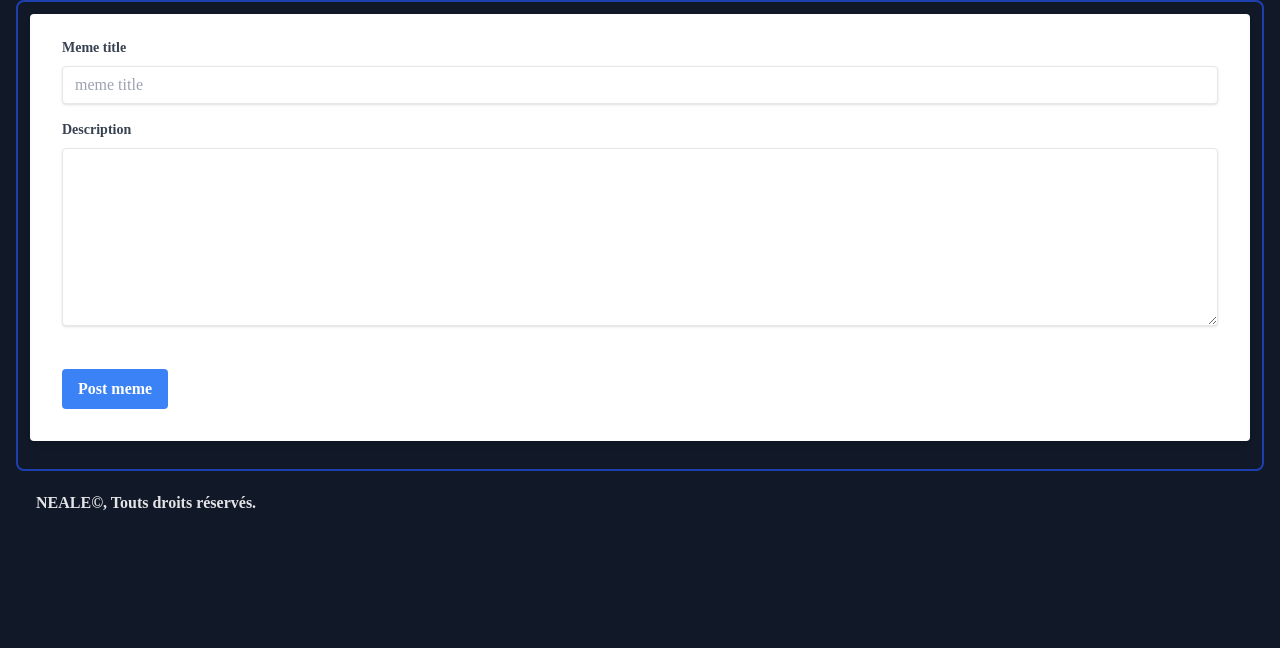
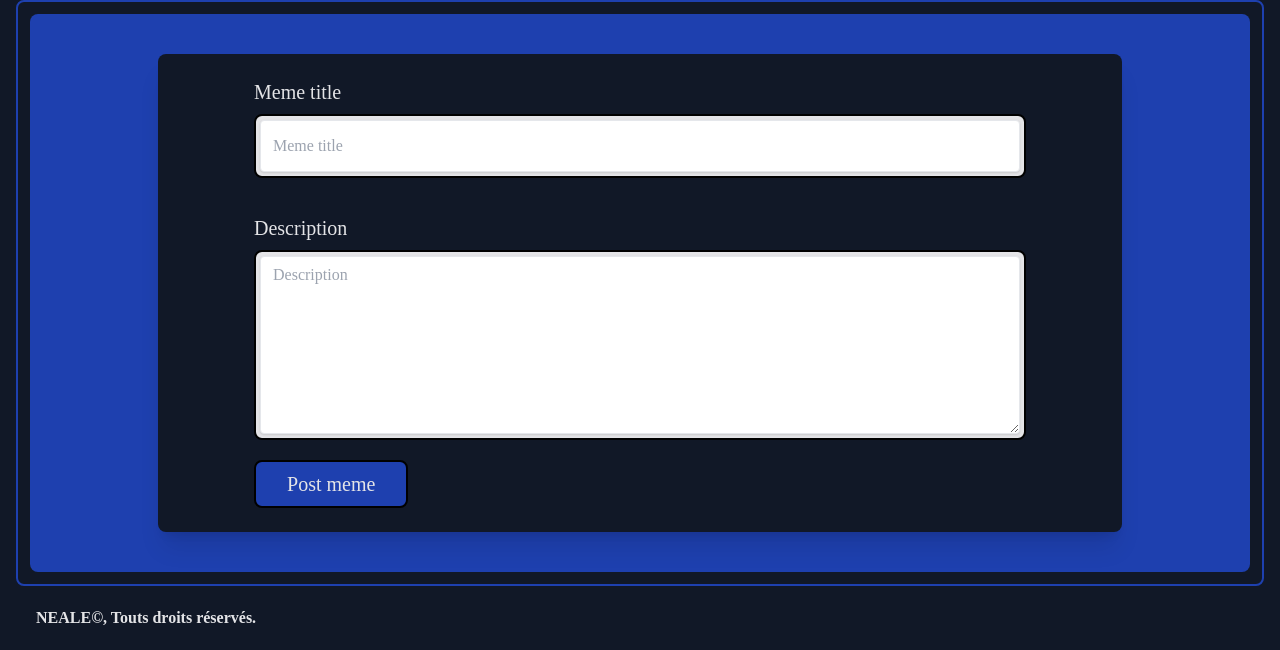
Before and after one commit to Hurlemort/NEALE, a Flask app: page /memes/new in a window 1280 px wide. Shown: the part 152-802 px from the top of the page. Run offline with Flask 3, Linux system fonts and the light colour scheme; some libraries are stand-ins or nearby versions.

Commit message:
New même version finale (normalement)

```diff
--- a/templates/newmeme.html
+++ b/templates/newmeme.html
@@ -7,20 +7,23 @@
 {% endif %}
 
 
-
-<form method="POST" action="{{ url_for('newmeme')}}" class="bg-white shadow-md rounded px-8 pt-6 pb-8 mb-4">
-  <div class="mb-4">
-    <label class="block text-gray-700 text-sm font-bold mb-2">Meme title</label>
-    <div>
-      <input class="shadow appearance-none border rounded w-full py-2 px-3 text-gray-700 leading-tight focus:outline-none focus:shadow-outline" type="text" name="title" placeholder="meme title">
+<div class="bg-blue-800 py-10 rounded-lg">
+  <form method="POST" action="{{ url_for('newmeme')}}" class="border-12 border-black shadow-xl rounded-lg py-6 px-24 mx-32 bg-gray-900">
+    <div class="mb-4">
+      <label class="flex text-xl text-zinc-200 pb-2">
+        Meme title
+      </label>
+      <div class="flex border-2 rounded-lg p-1 border-black h-16 bg-zinc-200">
+        <input class="shadow appearance-none border rounded w-full py-2 px-3 text-gray-700 leading-tight focus:outline-none focus:shadow-outline" type="text" name="title" placeholder="Meme title">
+      </div>
     </div>
-  </div>
-  <div class="mb-6">
-    <label class="block text-gray-700 text-sm font-bold mb-2">Description</label>
-    <div>
-      <textarea rows="8" class="shadow appearance-none border rounded w-full py-2 px-3 text-gray-700 mb-3 leading-tight focus:outline-none focus:shadow-outline" name="description"></textarea>
+    <div class="py-5">
+      <label class="flex text-xl text-zinc-200 pb-2">Description</label>
+      <div class="flex justify-between border-2 rounded-lg p-1 border-black bg-zinc-200">
+        <textarea rows="8" class="shadow appearance-none border rounded w-full py-2 px-3 text-gray-700 leading-tight focus:outline-none focus:shadow-outline" name="Description" placeholder="Description"></textarea>
+      </div>
     </div>
-  </div>
-  <button type="submit" class="bg-blue-500 hover:bg-blue-700 text-white font-bold py-2 px-4 rounded focus:outline-none focus:shadow-outline"> Post meme </button>
-</form>
+    <button type="submit" class="rounded-lg border-black p-2 border-2 hover:shadow-lg hover:text-zinc-200 hover:bg-gray-900 hover:duration-200 bg-blue-800 text-xl w-1/5"> Post meme </button>
+  </form>
+</div>
 {% endblock %}
```
